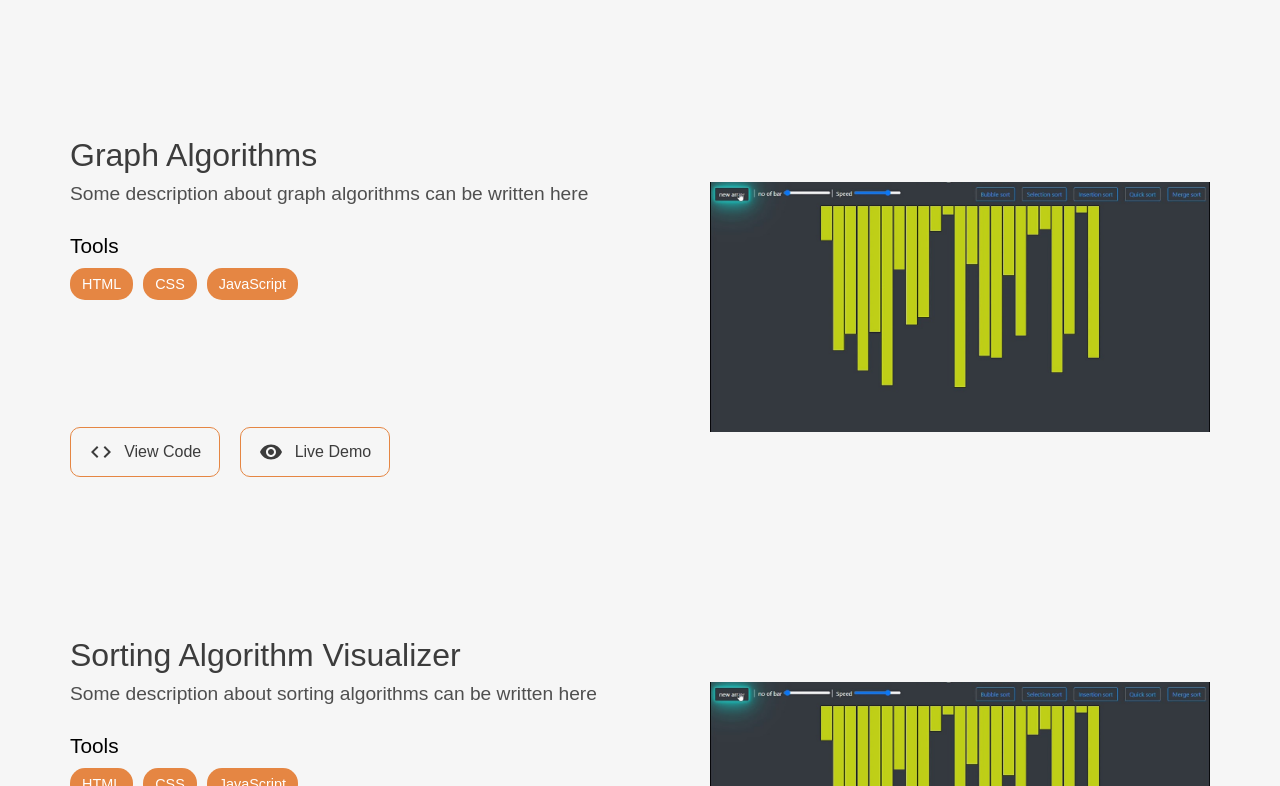
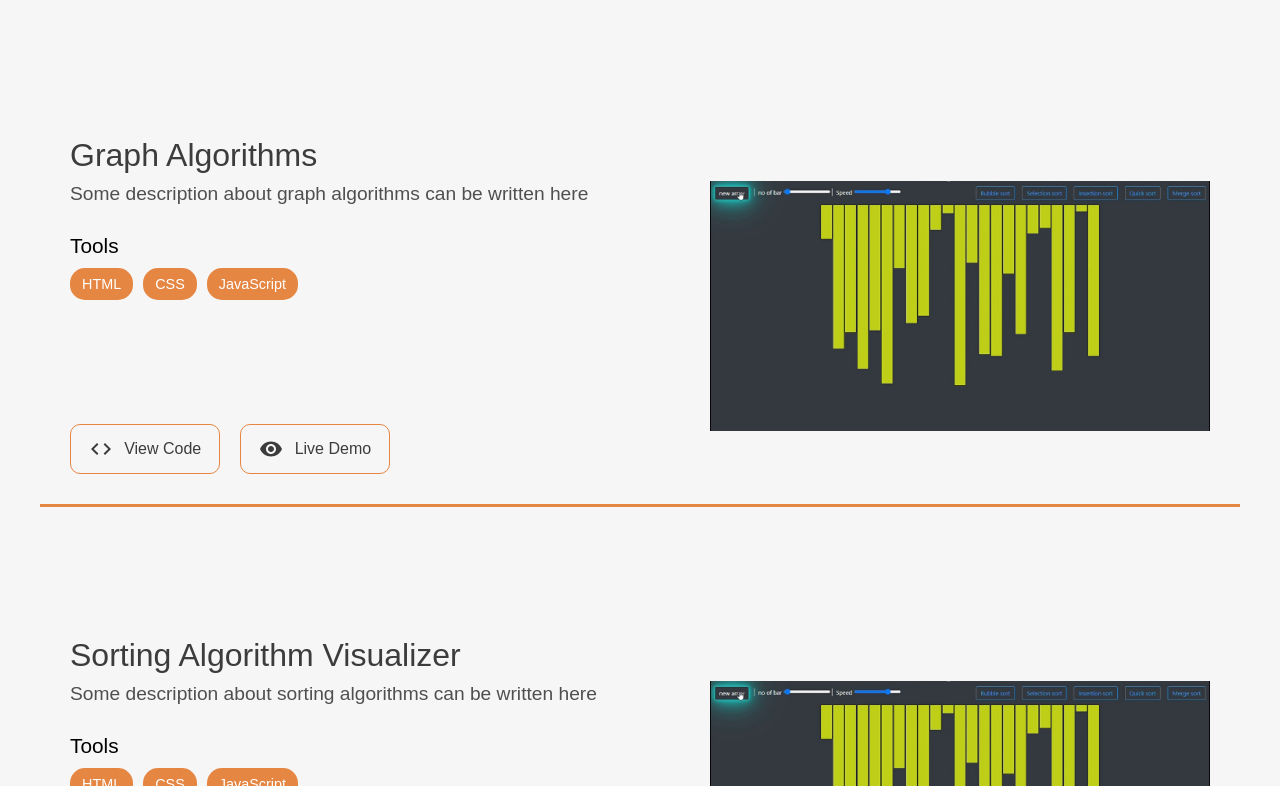
Before and after one commit to DasharathDyavari/portFolio_FE, a React (Create React App) app: page / in a window 1280 px wide. Shown: the part 1614-2400 px from the top of the page. Built offline with nearby package versions, Linux system fonts and the light colour scheme.

Commit message:
fix(project): add border bottom

```diff
--- a/src/App.css
+++ b/src/App.css
@@ -268,6 +268,7 @@
   margin-top: 100px;
   padding: 30px;
   position: relative;
+  border-bottom: 3px solid var(--my-orange);
 }
 
 .project-text-content{
```
